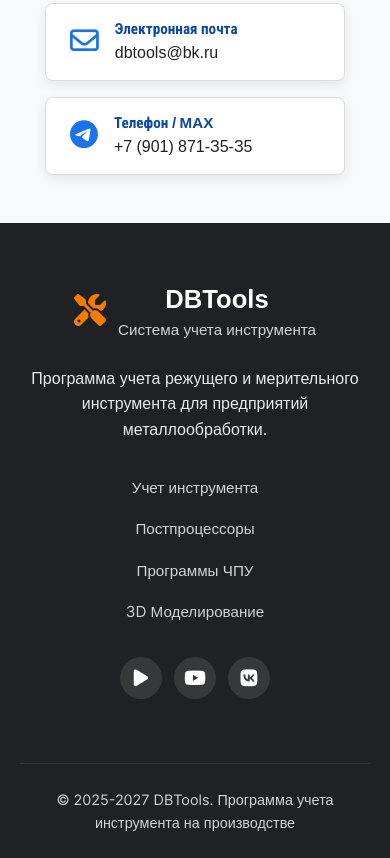
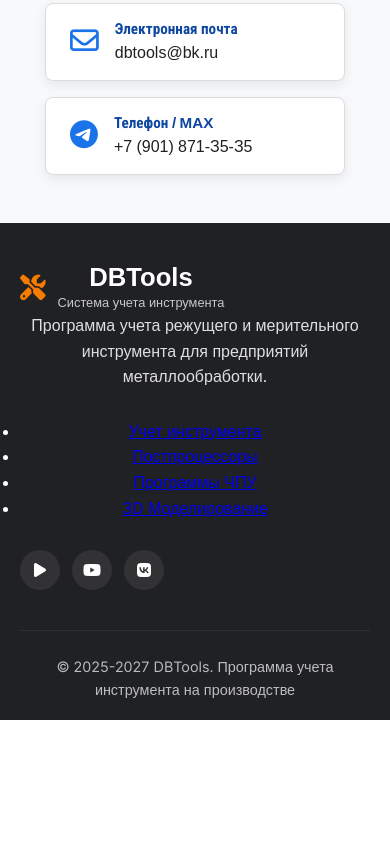
Before and after one commit to lastaser/lastaser.github.io, a plain HTML site: page services.html in a window 390 px wide. Shown: the part 8914-9772 px from the top of the page. After the commit the page ends 9634 px from the top, so only its background shows below. Drawn offline with Linux system fonts and the light colour scheme.

Commit message:
Add files via upload

```diff
--- a/css/styles.css
+++ b/css/styles.css
@@ -1189,97 +1189,82 @@ header {
 }
 
 /* =========================================== /
-/ ПОДВАЛ САЙТА (FOOTER) /
+/ ПОДВАЛ САЙТА (FOOTER) — переработан /
 / =========================================== */
 footer {
     background-color: var(--dark);
     color: white;
-    padding: 2.5rem 0 1.5rem;
+    padding: 3rem 0 1.5rem;
 }
 
 .footer-grid {
     display: grid;
-    grid-template-columns: 1fr 1.5fr 1fr;
-    gap: 2rem;
-    align-items: start;
-    padding: 1rem 0 2rem;
-}
-
-.footer-col-left {
+    grid-template-columns: 1fr 1.4fr 1fr;
+    gap: 2.5rem;
+    align-items: center;
+    padding: 0 0 2.5rem;
+}
+
+.footer-col {
     display: flex;
     flex-direction: column;
-    gap: 1.5rem;
-}
-
-.footer-col-center {
-    display: flex;
-    justify-content: center;
-    align-items: center;
-}
-
-.footer-col-right {
-    display: flex;
-    flex-direction: column;
-    gap: 1rem;
-}
-
-.footer-services-title {
-    font-size: 1rem;
+}
+
+/* Колонка с логотипом — по левому краю */
+.footer-col-brand {
+    align-items: flex-start;
+}
+
+/* Колонка с описанием — по центру */
+.footer-col-desc {
+    align-items: center;
+}
+
+/* Колонка с соцсетями — по правому краю */
+.footer-col-social {
+    align-items: flex-end;
+    gap: 0.8rem;
+}
+
+.footer-social-title {
+    font-size: 0.85rem;
     font-weight: 600;
-    color: var(--secondary);
-    margin-bottom: 0.5rem;
     text-transform: uppercase;
     letter-spacing: 1px;
-}
-
-.footer-services-list {
-    list-style: none;
-    display: flex;
-    flex-direction: column;
-    gap: 0.75rem;
-}
-
-.footer-services-list li a {
-    color: rgba(255, 255, 255, 0.8);
-    text-decoration: none;
-    transition: var(--transition);
-    font-size: 0.95rem;
-    display: inline-block;
-}
-
-.footer-services-list li a:hover {
     color: var(--secondary);
+    margin-bottom: 0.2rem;
+}
+
+.footer-logo {
+    display: flex;
+    align-items: center;
+    gap: 12px;
+}
+
+.footer-logo-icon {
+    font-size: 2rem;
+    color: var(--secondary);
+}
+
+.footer-logo-text {
+    font-size: 1.8rem;
+    font-weight: 700;
+    line-height: 1.1;
+}
+
+.footer-logo-subtitle {
+    font-size: 0.9rem;
+    opacity: 0.75;
+    margin-top: 2px;
 }
 
 .footer-description {
     font-size: 1rem;
     line-height: 1.6;
-    opacity: 0.9;
-    max-width: 350px;
-    text-align: left;
+    opacity: 0.85;
+    text-align: center;
+    max-width: 380px;
     margin: 0;
-}
-
-.footer-logo {
-    display: flex;
-    align-items: center;
-    gap: 12px;
-}
-
-.footer-logo-icon {
-    font-size: 2rem;
-    color: var(--secondary);
-}
-
-.footer-logo-text {
-    font-size: 1.8rem;
-    font-weight: 700;
-}
-
-.footer-logo-subtitle {
-    font-size: 0.95rem;
-    opacity: 0.8;
-    margin-top: -2px;
 }
 
 .social-links {
@@ -1291,14 +1276,14 @@ footer {
     display: inline-flex;
     align-items: center;
     justify-content: center;
-    width: 42px;
-    height: 42px;
-    background: rgba(255, 255, 255, 0.1);
+    width: 44px;
+    height: 44px;
+    background: rgba(255, 255, 255, 0.08);
     color: white;
     border-radius: 50%;
     text-decoration: none;
     transition: var(--transition);
-    font-size: 1.2rem;
+    font-size: 1.1rem;
 }
 
 .social-links a:hover {
@@ -1311,8 +1296,50 @@ footer {
     padding-top: 1.5rem;
     border-top: 1px solid rgba(255, 255, 255, 0.1);
     font-size: 0.9rem;
-    opacity: 0.8;
-    margin-top: 2rem;
+    opacity: 0.7;
+}
+
+/* ===== Адаптивность футера ===== */
+@media (max-width: 992px) {
+    .footer-grid {
+        grid-template-columns: 1fr;
+        gap: 1.8rem;
+        text-align: center;
+    }
+
+    .footer-col-brand,
+    .footer-col-desc,
+    .footer-col-social {
+        align-items: center;
+    }
+
+    .footer-description {
+        max-width: 100%;
+    }
+}
+
+@media (max-width: 480px) {
+    footer {
+        padding: 2.5rem 0 1.2rem;
+    }
+
+    .footer-logo-text {
+        font-size: 1.5rem;
+    }
+
+    .footer-logo-icon {
+        font-size: 1.6rem;
+    }
+
+    .footer-logo-subtitle {
+        font-size: 0.8rem;
+    }
+
+    .social-links a {
+        width: 40px;
+        height: 40px;
+        font-size: 1rem;
+    }
 }
 
 /* =========================================== /
@@ -1895,37 +1922,7 @@ footer {
         font-size: 2.3rem;
     }
 
-    .footer-grid {
-        grid-template-columns: 1fr;
-        gap: 2rem;
-        text-align: center;
-    }
-
-    .footer-col-left {
-        align-items: center;
-    }
-
-    .footer-col-center {
-        justify-content: center;
-    }
-
-    .footer-description {
-        text-align: center;
-        max-width: 100%;
-    }
-
-    .footer-col-right {
-        align-items: center;
-    }
-
-    .footer-services-list {
-        flex-direction: row;
-        flex-wrap: wrap;
-        justify-content: center;
-        gap: 1rem;
-    }
-
-    .screenshot-grid {
+     .screenshot-grid {
         grid-template-columns: repeat(auto-fit, minmax(280px, 1fr));
     }
 
```
